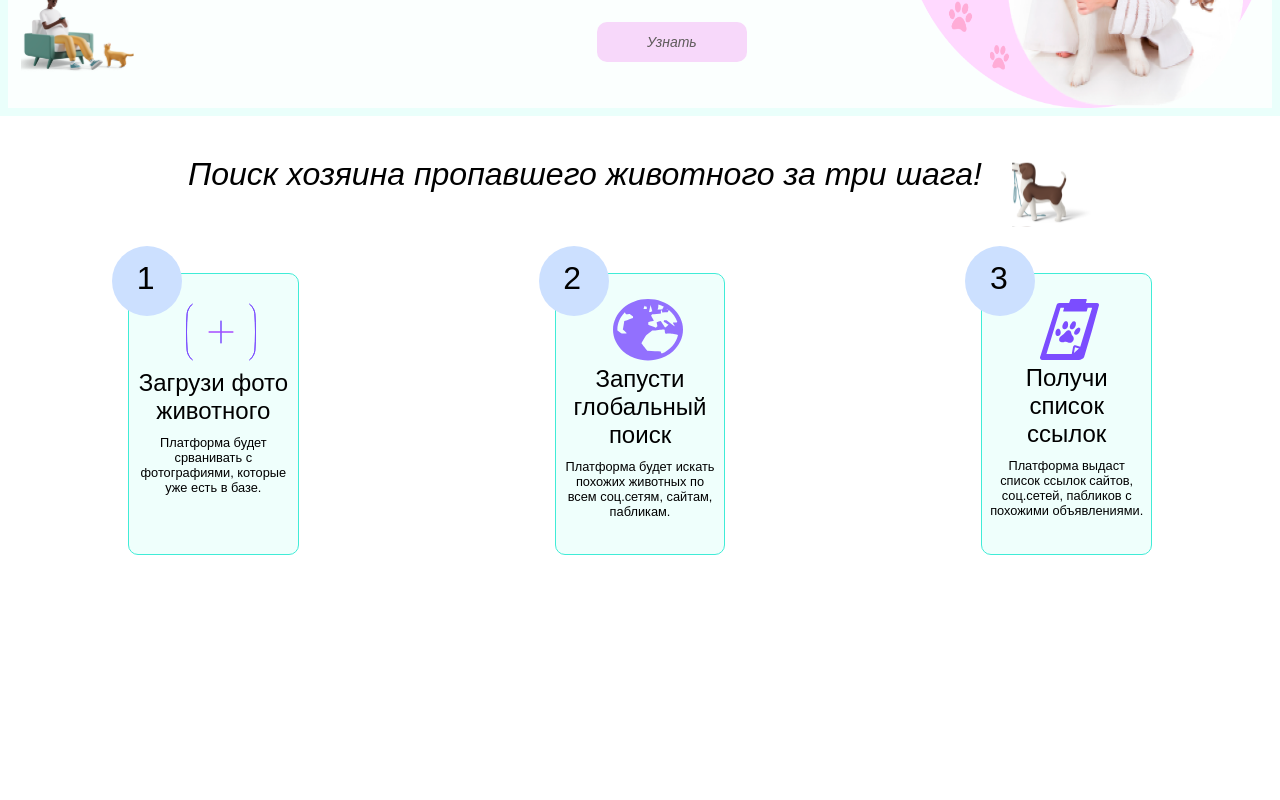
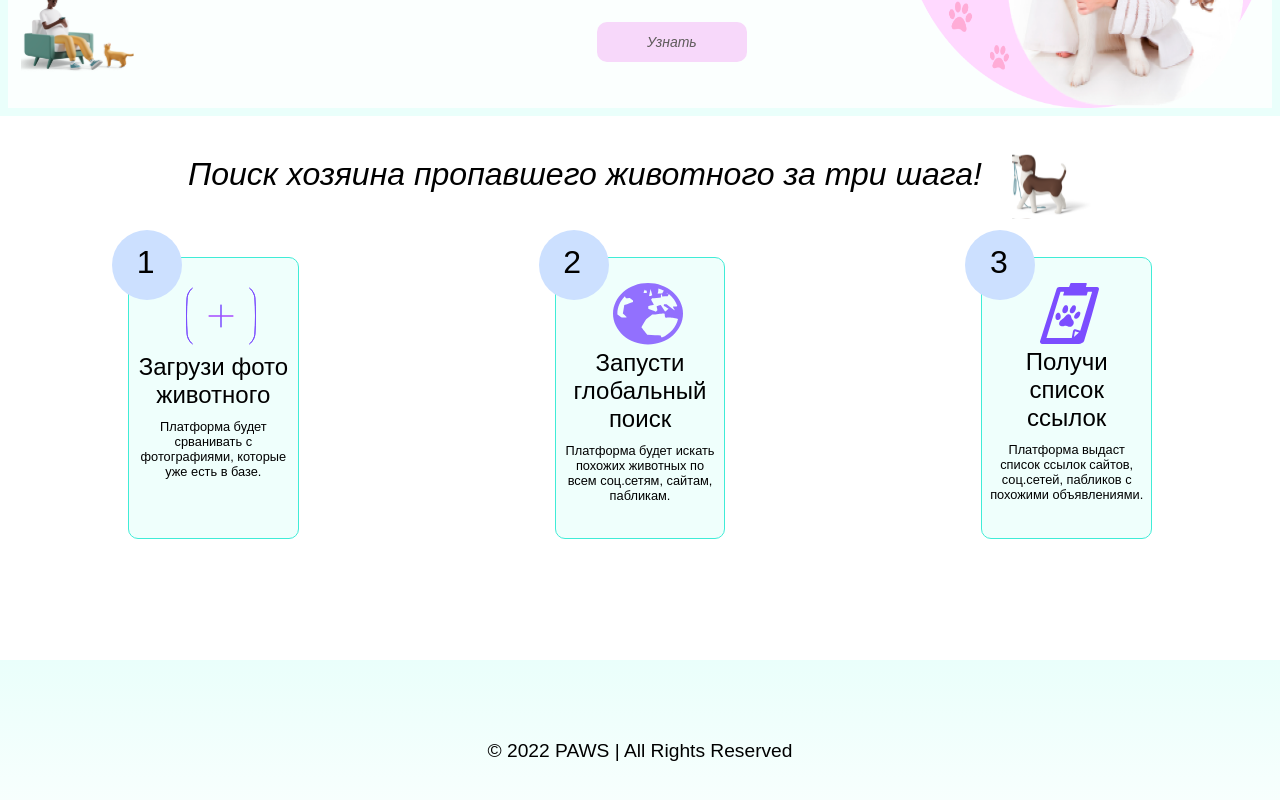
Before and after one commit to Jarr0t/Pets-Website, a React (Create React App) app: page / in a window 1280 px wide. Shown: the part 408-1208 px from the top of the page. Before the commit the page ends 1043 px from the top, so only its background shows below. Built offline with nearby package versions, Linux system fonts and the light colour scheme.

Commit message:
added footer

```diff
--- a/src/App.js
+++ b/src/App.js
@@ -5,7 +5,7 @@ import MissingAnimal from "./pages/MissingAnimal.js";
 import VeterinaryClinics from "./pages/VeterinaryClinics.js";
 import CarePets from './pages/CarePets.js';
 import Navbar from './components/Navbar/Navbar.js';
-
+import Footer from "./components/Footer/Footer.js";
 
 const App = () => {
   return (
@@ -17,6 +17,7 @@ const App = () => {
         <Route path='/carepets' element={<CarePets/>}/>
         <Route path='/*' element={<Home />} />
       </Routes>
+      <Footer/>
     </div>
   )
 }
--- a/src/components/Footer/Footer.js
+++ b/src/components/Footer/Footer.js
@@ -1,8 +1,11 @@
-import React from 'react'
+import React from 'react';
+import "./Footer.scss";
 
 const Footer = () => {
   return (
-    <div>Footer</div>
+    <div className='footer'>
+      © 2022 PAWS | All Rights Reserved
+    </div>
   )
 }
 
--- a/src/components/Footer/Footer.scss
+++ b/src/components/Footer/Footer.scss
@@ -0,0 +1,9 @@
+.footer {
+  width: 100%;
+  padding-top: 10vh;
+  padding-bottom: 10vh;
+  text-align: center;
+  background: linear-gradient(#eafffb, #fbfffe);
+  font-family: 'League Spartan', sans-serif;
+  font-size: 1.2em;
+}
--- a/src/components/Home/Card.scss
+++ b/src/components/Home/Card.scss
@@ -8,7 +8,6 @@
   background: #EFFFFC;
   border-radius: 10px;
   border: 0.5px solid #40ECD7;
-  margin-bottom: 10vh;
 
   .card__ellipse {
     position: absolute;
--- a/src/pages/Home.scss
+++ b/src/pages/Home.scss
@@ -1,6 +1,8 @@
 .container {
   width: 100%;
   height: 100vh;
+
+  margin-bottom: 20vh;
 
   .dog {
     width: 29vw;
@@ -95,7 +97,7 @@
       display: flex;
       margin-top: 5vh;
       font-weight: normal;
-      margin-bottom: 10vh;
+      margin-bottom: 8vh;
       margin-right: 30px;
     }
 
@@ -103,6 +105,7 @@
       display: flex;
       justify-content: space-between;
 
+
     }
   }
 
```
